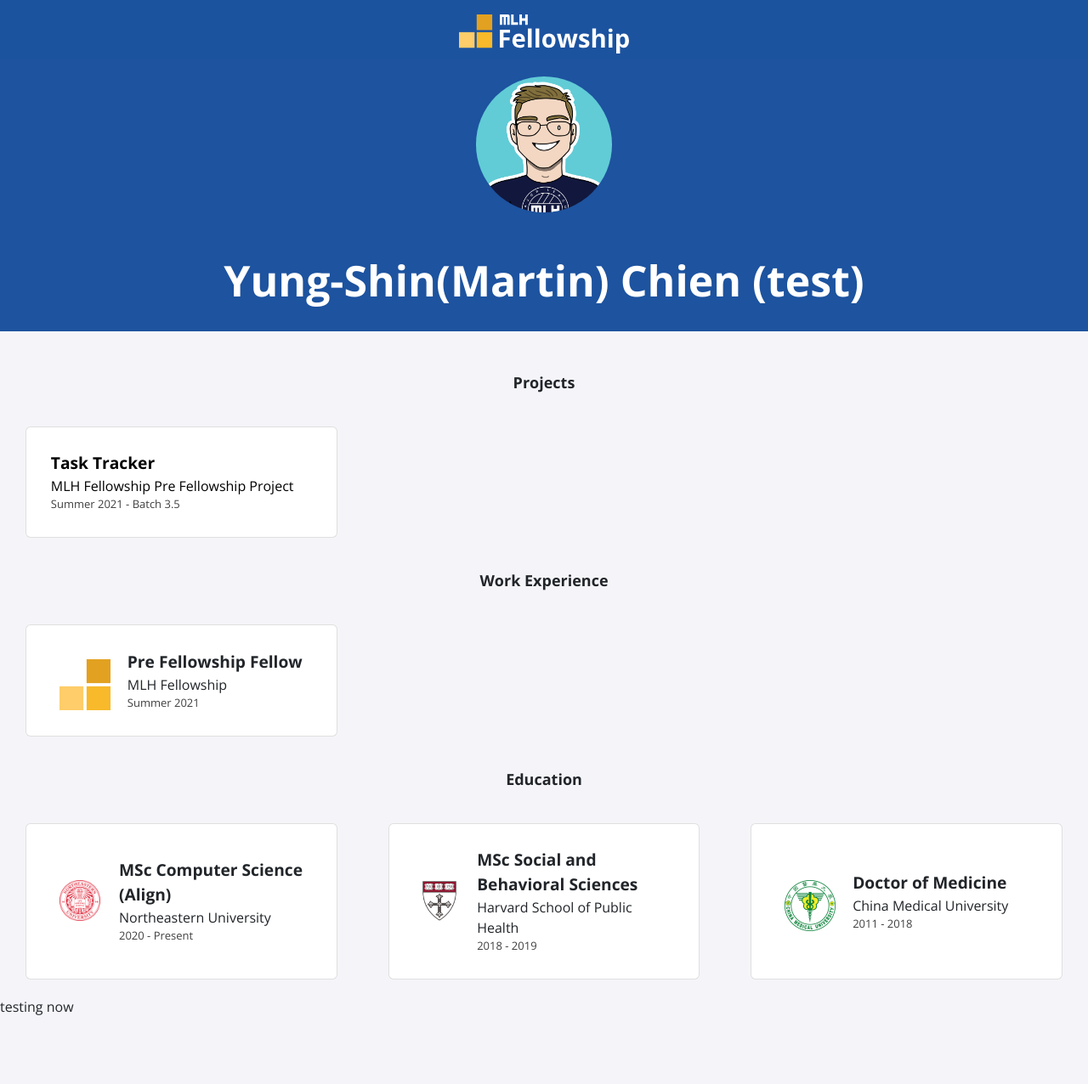
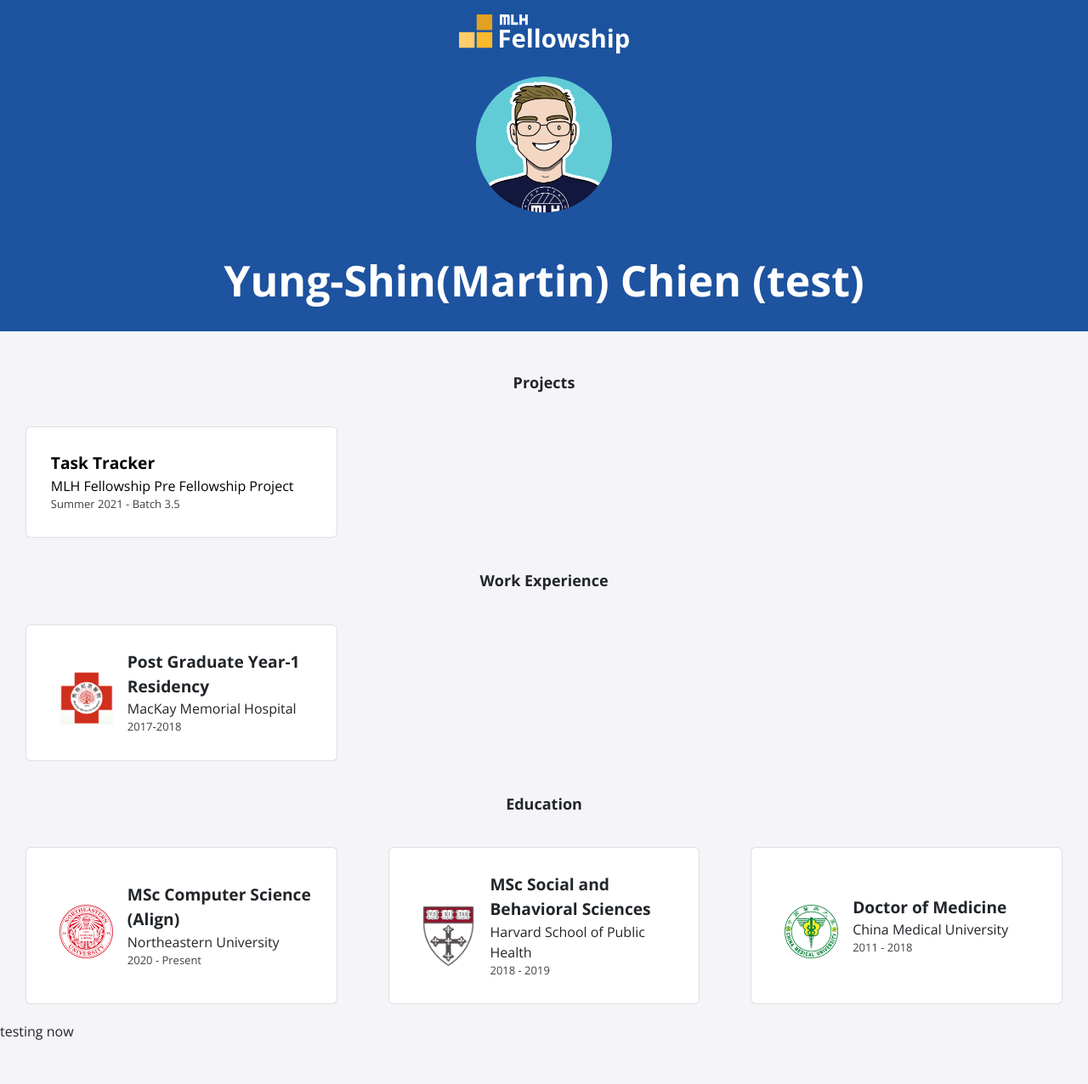
Before and after one commit to mchall92/mchall92.github.io, a Jekyll site: the page built from index.html, in a window 1280 px wide. Shown: the whole page at 85% size. Built offline with Jekyll 4.4.1, drawn with Linux system fonts in a browser that asks for light colours; nearby versions of some CDN libraries; before the commit the page ends 1247 px from its top, so only the background shows below that.

Commit message:
added experience

```diff
--- a/_data/experience.yml
+++ b/_data/experience.yml
@@ -1,4 +1,4 @@
-- role: Pre Fellowship Fellow
-  company: MLH Fellowship
-  dates: Summer 2021
-  logo: fellowship.svg
+- role: Post Graduate Year-1 Residency
+  company: MacKay Memorial Hospital
+  dates: 2017-2018
+  logo: mmh.jpeg
--- a/_sass/all.scss
+++ b/_sass/all.scss
@@ -85,7 +85,7 @@ a {
     padding: 10px;
 
     img {
-        width: 120%;
+        width: 63px;
         height: auto;
     }
 }
```
Also changed, not shown: assets/img/experience/fellowship.svg (deleted), assets/img/experience/mlh.svg (deleted), assets/img/experience/mmh.jpeg (added), 3 other files.
